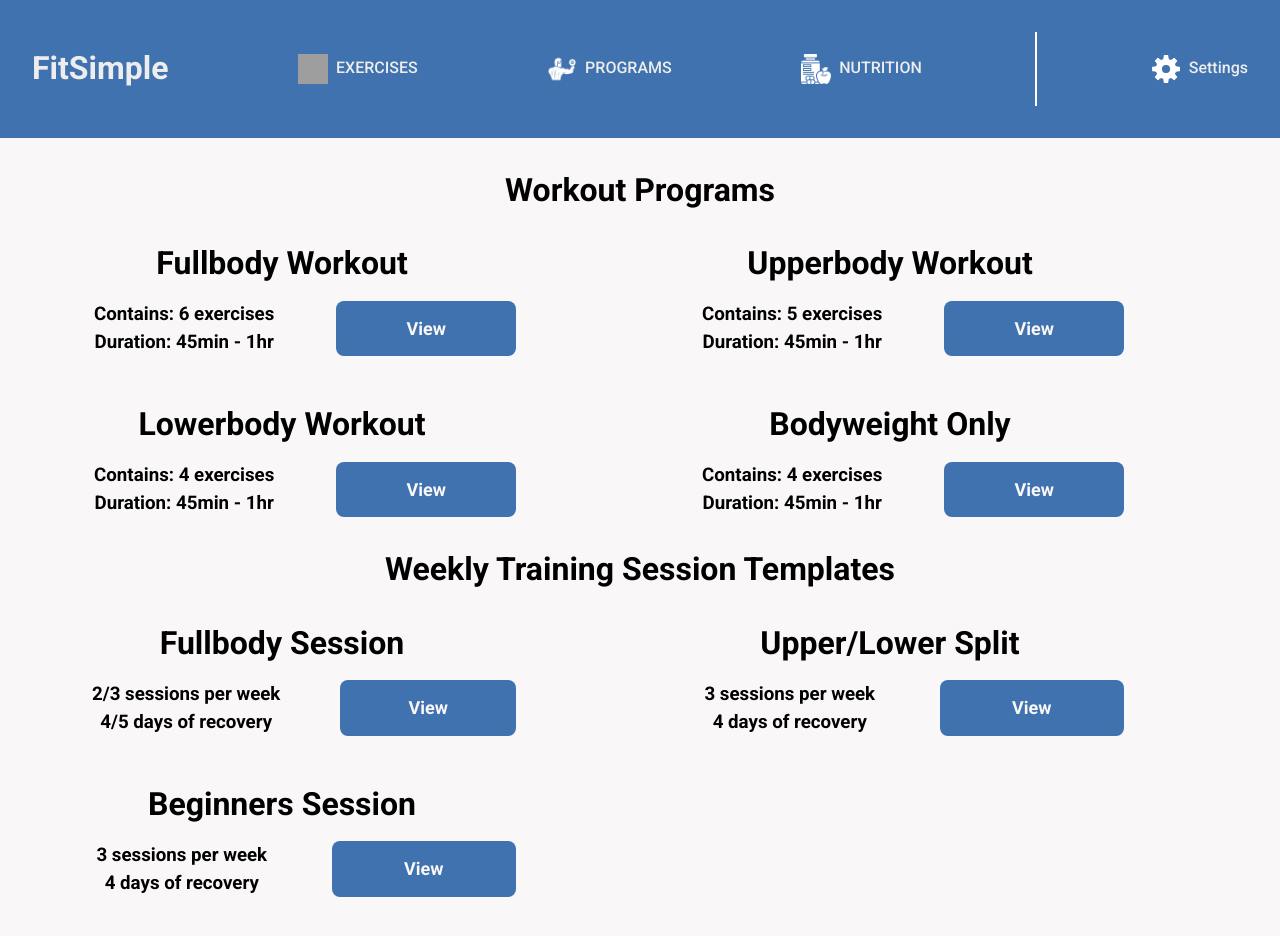
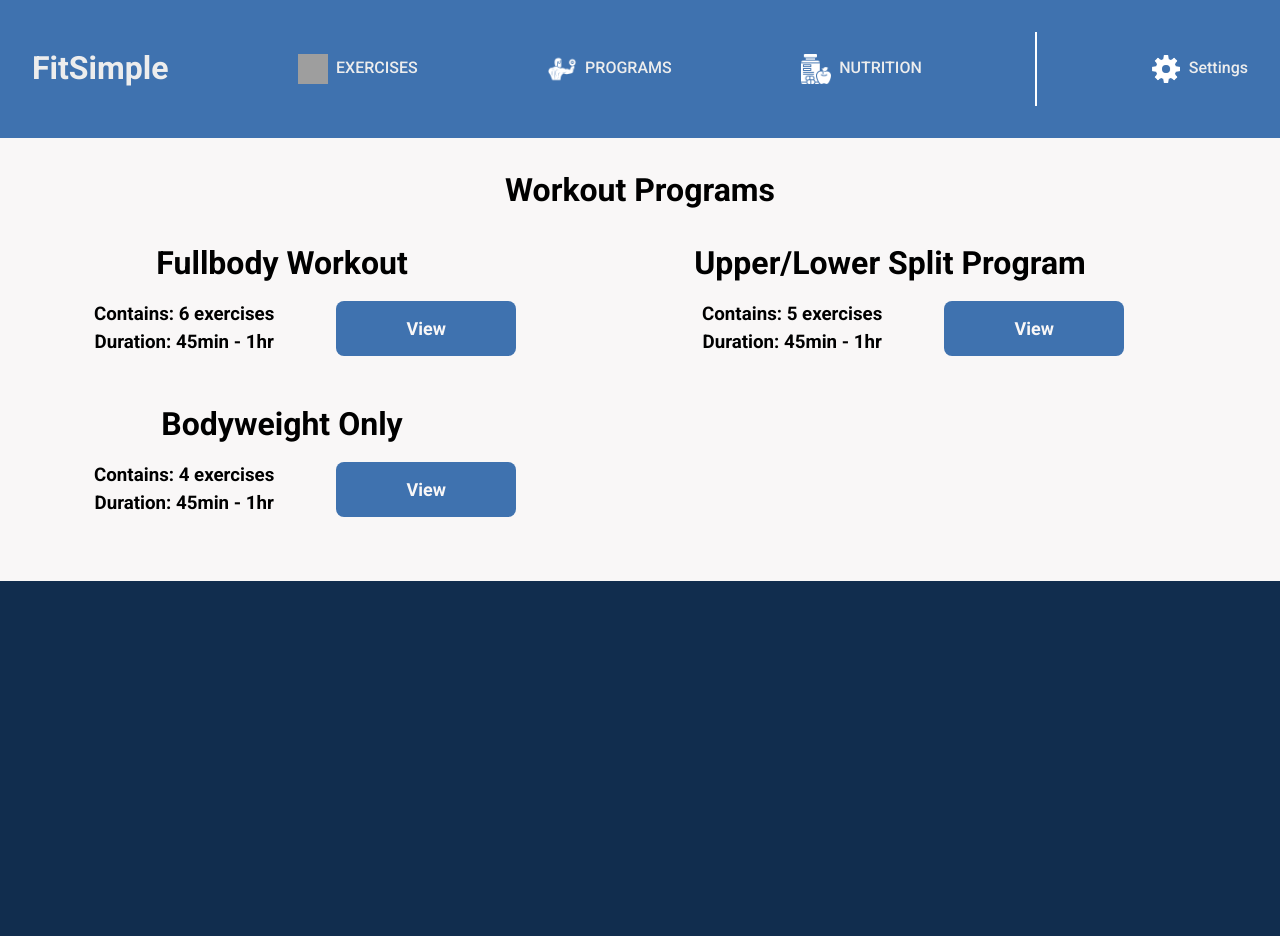
Before and after one commit to JioBautista/my-fitness-plus, a React (Vite) app in the folder app/: page /programs in a window 1280 px wide. Shown: the top 936 px of the page. After the commit the page ends 800 px from the top, so only its background shows below. Built offline with nearby package versions, Linux system fonts and the light colour scheme; grey boxes are pictures that could not be loaded.

Commit message:
Update Programs.jsx

```diff
--- a/app/src/pages/Programs.jsx
+++ b/app/src/pages/Programs.jsx
@@ -25,20 +25,11 @@ function Programs() {
         </div>
 
         <div className={styles.info}>
-          <h1>Upperbody Workout</h1>
+          <h1>Upper/Lower Split Program</h1>
           <div className={styles.grid}>
             <h3>Contains: 5 exercises</h3>
             <h3>Duration: 45min - 1hr</h3>
             <Link to="/programs/upperbodyworkout">View</Link>
-          </div>
-        </div>
-
-        <div className={styles.info}>
-          <h1>Lowerbody Workout</h1>
-          <div className={styles.grid}>
-            <h3>Contains: 4 exercises</h3>
-            <h3>Duration: 45min - 1hr</h3>
-            <Link to="/programs/lowerbodyworkout">View</Link>
           </div>
         </div>
 
@@ -52,39 +43,6 @@ function Programs() {
         </div>
       </div>
 
-      <h1>Weekly Training Session Templates</h1>
-
-      <div className={styles.wrapper}>
-        <div className={styles.info}>
-          <h1>Fullbody Session</h1>
-          <div className={styles.grid}>
-            <h3>2/3 sessions per week</h3>
-            <h3>4/5 days of recovery</h3>
-            <Link to="/programs/fullbody" onClick={() => setToggle(!toggle)}>
-              View
-            </Link>
-          </div>
-        </div>
-
-        <div className={styles.info}>
-          <h1>Upper/Lower Split</h1>
-          <div className={styles.grid}>
-            <h3>3 sessions per week</h3>
-            <h3>4 days of recovery</h3>
-            <Link to="/programs/upperlower">View</Link>
-          </div>
-        </div>
-
-        <div className={styles.info}>
-          <h1>Beginners Session</h1>
-          <div className={styles.grid}>
-            <h3>3 sessions per week</h3>
-            <h3>4 days of recovery</h3>
-            <Link to="/programs/beginners">View</Link>
-          </div>
-        </div>
-      </div>
-
       {toggle && <ModalBox />}
     </div>
   );
```
